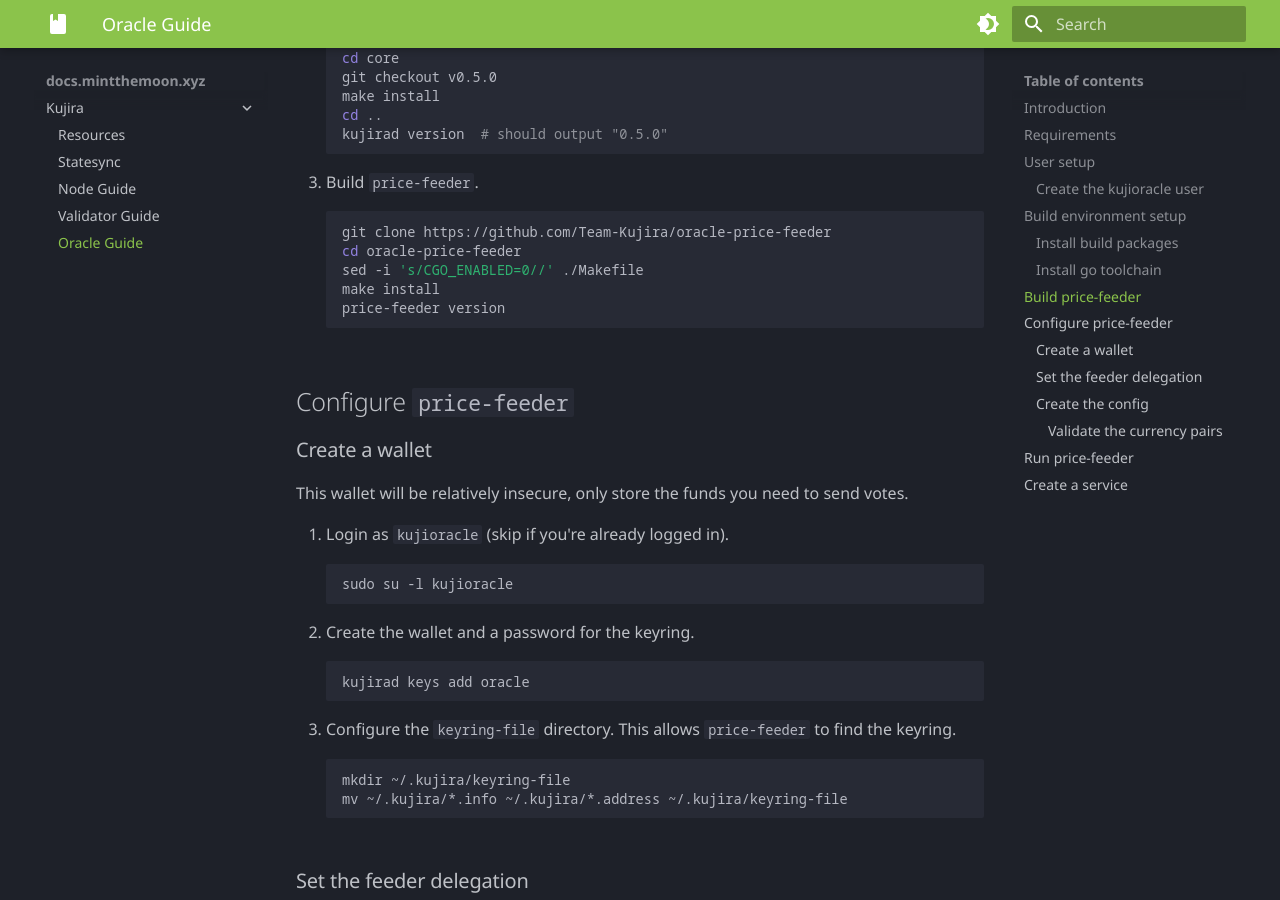
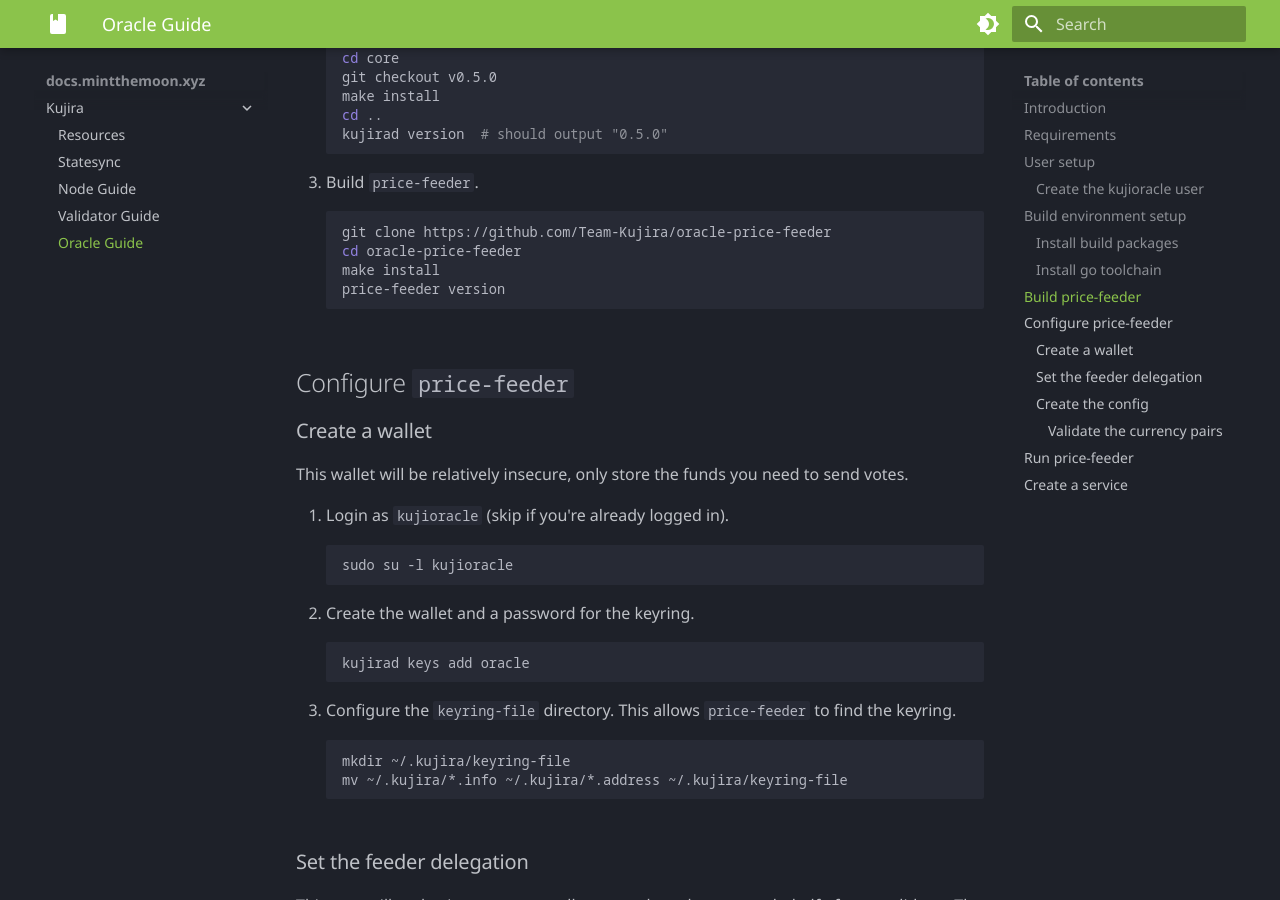
Before and after one commit to mintthemoon/mintwiki, an MkDocs documentation site: the page built from docs/kujira/oracle-guide.md, in a window 1280 px wide and 900 px high, scrolled down 1812 px. Built offline with MkDocs 1.6.1 and Material for MkDocs 9.7.7, drawn with Linux system fonts in a browser that asks for light colours.

Commit message:
remove manual CGO modification from oracle guide

````diff
--- a/docs/kujira/oracle-guide.md
+++ b/docs/kujira/oracle-guide.md
@@ -77,7 +77,6 @@ kujirad version  # should output "0.5.0"
 ```bash
 git clone https://github.com/Team-Kujira/oracle-price-feeder
 cd oracle-price-feeder
-sed -i 's/CGO_ENABLED=0//' ./Makefile
 make install
 price-feeder version
 ```
````
